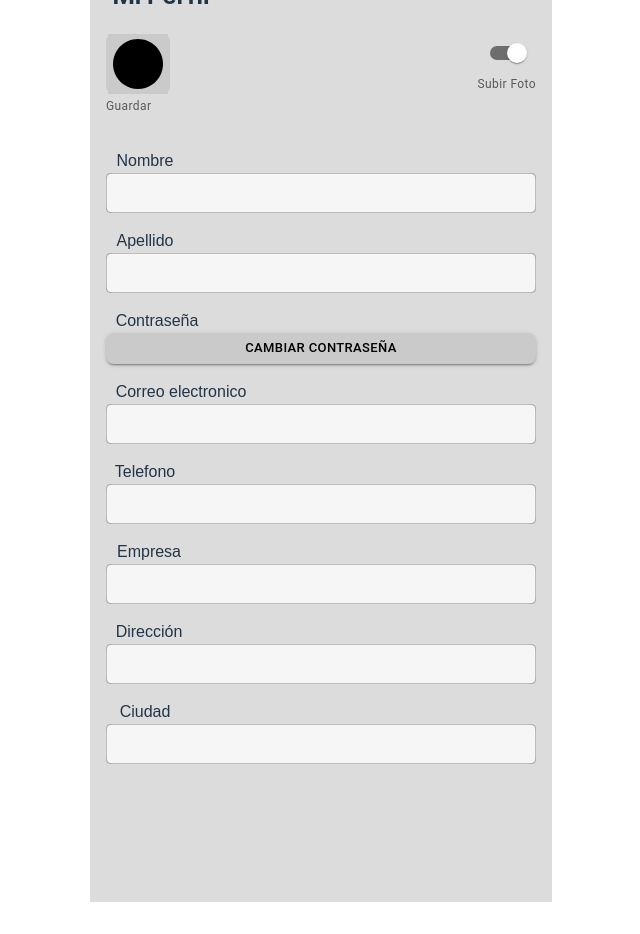
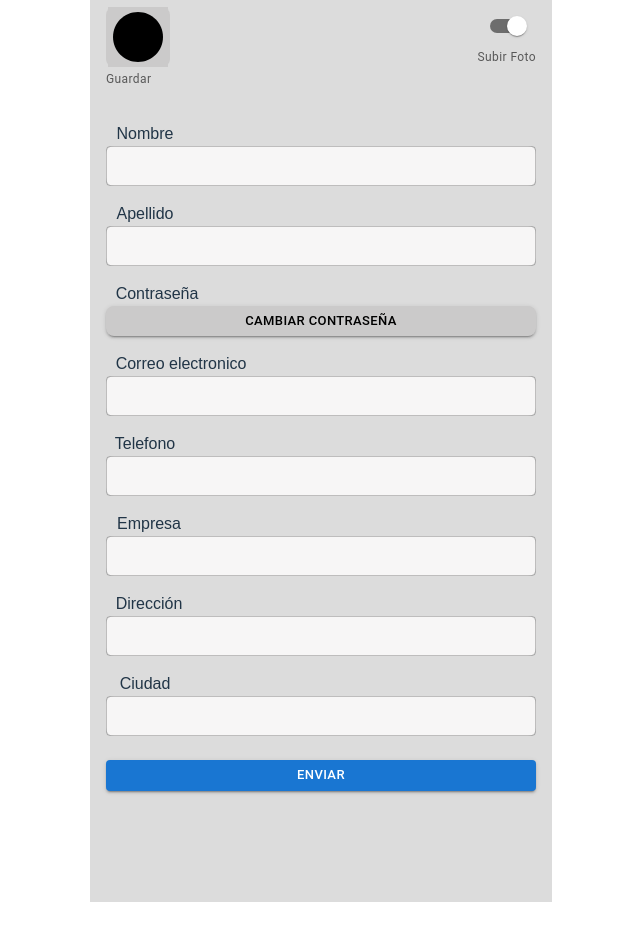
Before and after one commit to leodev182/pojectMazAutos, a React (Vite) app in the folder frontend/: page /login in a window 1280 px wide. Shown: the part 180-1114 px from the top of the page, without its empty margins (319-959 px from the left). Built offline with nearby package versions, Linux system fonts and the light colour scheme.

Commit message:
Se crea validacion de input del formulario

```diff
--- a/frontend/src/views/login/LogIn.jsx
+++ b/frontend/src/views/login/LogIn.jsx
@@ -1,13 +1,56 @@
 //import React from "react";
+import { useState } from 'react'
 import TextField from '@mui/material/TextField';
 import Button from '@mui/material/Button';
 import Box from '@mui/material/Box';
 import Switch from '@mui/material/Switch';
 import CircleIcon from '@mui/icons-material/Circle';
 import FormHelperText from '@mui/material/FormHelperText';
+import Alert from '@mui/material/Alert';
 
 const LogIn = () => {
+
+  const [nombre, setNombre] = useState('');
+  const [apellido, setApellido] = useState('');
+  const [email, setEmail] = useState('');
+  const [telefono, setTelefono] = useState('');
+  const [empresa, setEmpresa] = useState('');
+  const [direccion, setDireccion] = useState('');
+  const [ciudad, setCiudad] = useState('');
+
   const label = { inputProps: { 'aria-label': 'Size switch demo' } };
+
+   //Estado para los errores
+   const [error, setError] = useState(false);
+   const [alert, setAlert] = useState('');
+   const [message, setMessage] = useState('');
+
+  //Función antes de enviar el formulario
+  const validarInput = (e) => {
+
+    // Prevenimos el comportamiento por defecto
+    e.preventDefault();
+
+    // Validación input
+     if(nombre==='' || apellido==='' || email ==='' || telefono ==='' || empresa ==='' || direccion ==='' || ciudad == ''){
+           setError(true)
+           setAlert('error')
+           setMessage('Error:Debe completar todos los datos')
+           return
+         }
+
+
+    //eliminar mensaje de error
+    setError(false);
+    setNombre('');
+    setApellido('');
+    setEmail('');
+    setTelefono('');
+    setEmpresa('');
+    setDireccion('');
+    setCiudad('');
+ }
+
   return <div>
             <Box
                     sx={{ p: 2,
@@ -43,10 +86,16 @@ const LogIn = () => {
                     </Box>
 
                     <Box  sx={{
-                        my:4,
-                        borderRadius: 5,
-                        fontFamily: "arial"
-                    }}>
+                                my:4,
+                                borderRadius: 5,
+                                fontFamily: "arial"
+                            }}>
+
+                      <form action="" className="formulario" onSubmit={validarInput}>
+
+                      {error ?  <Alert severity={alert}> {message} </Alert>: null}
+
+
                         <div>
                             <div style={{paddingRight:"44vh"}}><label> Nombre </label></div>
                             <div >
@@ -56,6 +105,7 @@ const LogIn = () => {
                                     variant="outlined"
                                     size="small"
                                     fullWidth
+                                    onChange={(e) => setNombre(e.target.value)} value={nombre}
                                     sx={{ borderRadius: 2, backgroundColor: "#F7F6F6"}}/>
                             </div>
                         </div>
@@ -68,6 +118,7 @@ const LogIn = () => {
                                     variant="outlined"
                                     size="small"
                                     fullWidth
+                                    onChange={(e) => setApellido(e.target.value)} value={apellido}
                                     sx={{ borderRadius: 2, backgroundColor: "#F7F6F6"}}/>
                             </div>
                         </div>
@@ -91,6 +142,7 @@ const LogIn = () => {
                                 variant="outlined"
                                 size="small"
                                 fullWidth
+                                onChange={(e) => setEmail(e.target.value)} value={email}
                                 sx={{ borderRadius: 2, backgroundColor: "#F7F6F6"}}/>
                             </div>
                         </div>
@@ -102,6 +154,7 @@ const LogIn = () => {
                                 variant="outlined"
                                 size="small"
                                 fullWidth
+                                onChange={(e) => setTelefono(e.target.value)} value={telefono}
                                 sx={{border: "1px", borderRadius: 2, backgroundColor: "#F7F6F6"}}/>
                             </div>
 
@@ -115,6 +168,7 @@ const LogIn = () => {
                                 variant="outlined"
                                 size="small"
                                 fullWidth
+                                onChange={(e) => setEmpresa(e.target.value)} value={empresa}
                                 sx={{borderRadius: 2, backgroundColor: "#F7F6F6"}}/>
                             </div>
                         </div>
@@ -127,6 +181,7 @@ const LogIn = () => {
                                 variant="outlined"
                                 size="small"
                                 fullWidth
+                                onChange={(e) => setDireccion(e.target.value)} value={direccion}
                                 sx={{ borderRadius: 2, backgroundColor: "#F7F6F6"}}/>
                             </div>
                         </div>
@@ -139,15 +194,21 @@ const LogIn = () => {
                                     variant="outlined"
                                     size="small"
                                     fullWidth
+                                    onChange={(e) => setCiudad(e.target.value)} value={ciudad}
                                     sx={{ borderRadius: 2, backgroundColor: "#F7F6F6"}}/>
                             </div>
                         </div>
+                        <br />
+                        <div>
+                            <Button
+                              type="submit"
+                              variant="contained"
+                              size="small"
+                              fullWidth> Enviar </Button>
+                        </div>
+                      </form>
                     </Box>
-
-
                 </Box>
-
-
   </div>;
 };
 
```
